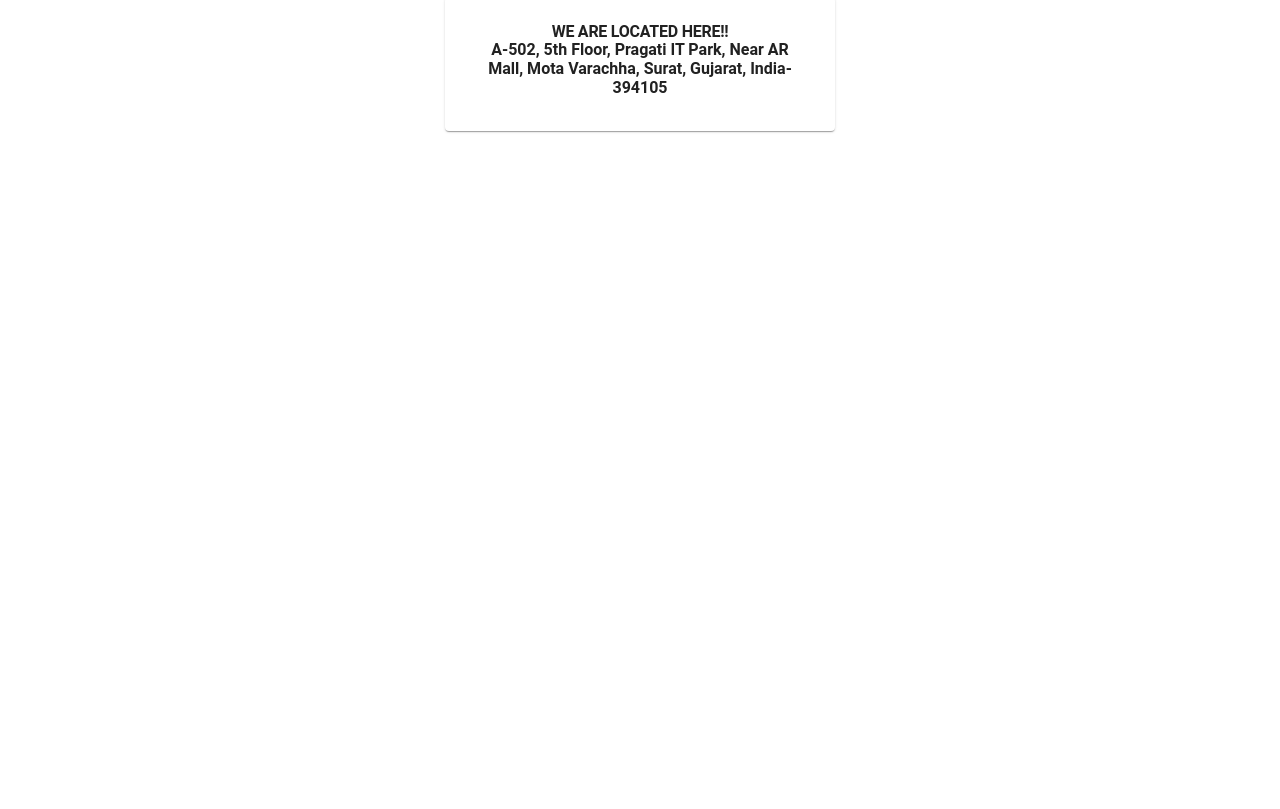
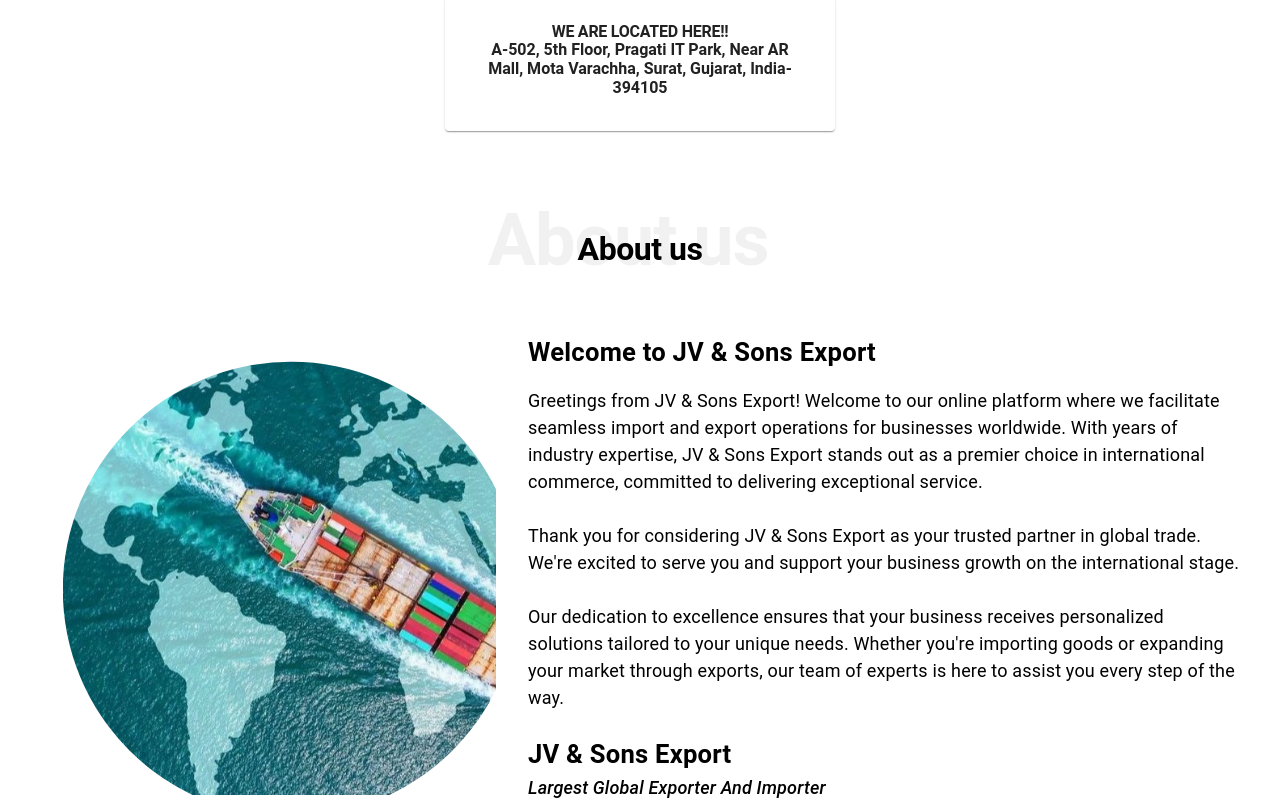
Before and after one commit to Parthsabhaya18/globsea-exim, a Next.js app: page /Availability/DetailsManagment in a window 1280 px wide. Shown: the part 290-1099 px from the top of the page. Before the commit the page ends 800 px from the top, so only its background shows below. Built offline with nearby package versions, Linux system fonts and the light colour scheme.

Commit message:
added about us

```diff
--- a/src/common/Text.js
+++ b/src/common/Text.js
@@ -10,15 +10,22 @@
   sx,
 }) => {
   return (
-    <Box sx={{ position: 'relative', textAlign: 'center', display: 'inline-block', mb: 4 }}>
+    <Box sx={{ position: 'relative', textAlign: 'center', display: 'inline-block', mb: 4 ,}}>
       <Typography
         variant="h1"
         sx={{
           position: 'absolute',
-          top: '25%',
-          left: '49%',
+          top: { xs: '20%', sm: '25%' },
+          left: { xs: '50%', sm: '49%' },
           transform: 'translate(-50%, -50%)',
-          fontSize: '3.8rem',
+          display:{
+            xs:'none',
+            sm:'block'
+          },
+          fontSize: {  xs: '2.5rem',
+          sm: '3rem',
+          md: '3.8rem',
+          lg: '4.5rem',},
           fontWeight: 'bold',
           opacity: 0.05,
           whiteSpace: 'nowrap',
@@ -32,7 +39,7 @@
       variant={variant}
       color={color}
       fontWeight={fontWeight}
-      sx={{...sx,position:'relative',zIndex:1}}
+      sx={{...sx,position:'relative',zIndex:1,fontSize:'32px',fontWeight:'bold', textAlign: 'center'}}
     >
       {children}
       <Box sx={ {width:'50px',height:'3px',position:'absolute',left:'0',right:'0',background:'var(--color-primary)',margin: '8px auto 0',}}></Box>
--- a/src/pages/Availability/DetailsManagment.css
+++ b/src/pages/Availability/DetailsManagment.css
@@ -6,6 +6,8 @@
   gap:5;
   margin:70px 0px ;
 }
+
+/* Our Location and availability  */
 .card-main{
   display: flex;
   justify-content: center;
@@ -43,3 +45,54 @@
     align-items: center;
     gap: 13;
 }
+@media screen and (max-width: 376px) {
+  .Card-box{
+      padding: 10px 0px;
+  }
+}
+
+/* about us  */
+.about-us-main {
+  padding: 0 30px;
+  max-width: 1200px;
+  margin: auto;
+  display: flex;
+  flex-direction: column;
+
+}
+
+.photo-frame {
+  width: 100%;
+  max-width: 456px;
+  aspect-ratio: 1 / 1;
+  border-radius: 15px !important;
+  background-color: var(--color-imageBackground);
+  position: relative;
+  overflow: hidden;
+}
+
+.about-image {
+  object-fit: cover;
+  border-radius: 50%;
+  padding: 5%;
+}
+
+.about-us-title1,
+.about-us-title2 {
+  font-size: clamp(1.5rem, 2vw, 2rem) !important;
+  font-weight: 700 !important;
+}
+
+.about-us-text,
+.about-us-text2 {
+  font-size: clamp(1rem, 1.5vw, 1.125rem) !important;
+}
+
+.about-us-text2 {
+  font-style: italic;
+  font-weight: 500 !important;
+}
+
+.about-us {
+  margin-top: 2rem;
+}
--- a/src/pages/Availability/DetailsManagment.jsx
+++ b/src/pages/Availability/DetailsManagment.jsx
@@ -3,11 +3,13 @@
 import LocationAndAvailabilty from '../../utilies/UtilisJson.js'
 import './DetailsManagment.css';
 import OurLocationAvailability from "./components/OurLocationAvailability.jsx";
+import AboutUs from "./components/AboutUs.jsx";
 const Availability = () =>{
 
     return(
         <>
            <OurLocationAvailability/>
+           <AboutUs/>
         </>
     )
 }
--- a/src/pages/Availability/components/AboutUs.jsx
+++ b/src/pages/Availability/components/AboutUs.jsx
@@ -1,7 +1,58 @@
-const AboutUs = () =>{
-    return(
-        <>
-        </>
-    )
-}
+import { Box, Typography } from "@mui/material";
+import TypographyText from "../../../common/Text";
+import aboutUs from "../../../../public/assests/about-us-photo.jpg";
+import Image from "next/image";
+import { translate } from "@/utilies/translate";
+
+const AboutUs = () => {
+  return (
+    <Box className="about-us-main">
+      <TypographyText variant="h1">About us</TypographyText>
+
+      <Box
+        className="about-us"
+        sx={{
+          display: "flex",
+          flexDirection: { xs: "column", md: "row" },
+          gap: 4,
+          alignItems: "center",
+          justifyContent: "center",
+          mt: 4,
+        }}
+      >
+        <Box className="photo-frame">
+          <Image
+            src={aboutUs}
+            alt="About Us Image"
+            priority
+            fill
+            className="about-image"
+            sizes="(max-width: 768px) 80vw, 416px"
+          />
+        </Box>
+
+        <Box sx={{ flex: 1, textAlign: { xs: "center", md: "left" } }}>
+          <Typography className="about-us-title1" sx={{ mb: 2,color:'var(--color-brown)' }}>
+            {translate.ABOUTUSTITLE}
+          </Typography>
+          <Typography className="about-us-text" sx={{ mb: 3,color:'var(--color-text)' }}>
+            {translate.ABOUTFIRSTDES1}
+            <br />
+            <br />
+            {translate.ABOUTFIRSTDES2}
+            <br />
+            <br />
+            {translate.ABOUTFIRSTDES3}
+
+          </Typography>
+          <Typography className="about-us-title2" sx={{color:'var(--color-default)'}}>JV & Sons Export</Typography>
+          <Typography className="about-us-text2" sx={{color:'var(--color-default)'}}>
+            {translate.ABOUTSECONDDES1}
+          </Typography>
+        </Box>
+      </Box>
+    </Box>
+  );
+};
+
 export default AboutUs;
--- a/src/pages/Availability/components/OurLocationAvailability.jsx
+++ b/src/pages/Availability/components/OurLocationAvailability.jsx
@@ -4,6 +4,7 @@
 import LocationAndAvailabilty from '../../../utilies/UtilisJson.js'
 import '../DetailsManagment.css'
 import { useState } from "react";
+import { translate } from "@/utilies/translate";
 const OurLocationAvailability = () =>{
     const [clickedCardIndex, setClickedCardIndex] = useState(null);
     const isMobile = useMediaQuery('(max-width:768px)');
@@ -15,8 +16,8 @@
     return(
         <>
             <Box className="location-main">
-                <TypographyText variant="h1" sx={{fontSize:'32px',fontWeight:'bold', textAlign: 'center'}} >
-                        Our Location & Availability
+                <TypographyText variant="h1" >
+                        {translate.OurLocationAvailability}
                 </TypographyText>
                <Box className="card-main">
                {
--- a/src/pages/Navbar/Navbar.css
+++ b/src/pages/Navbar/Navbar.css
@@ -23,7 +23,6 @@
     display: flex;
     gap: 20px;
     font-size: 16px;
-    font-family:var(--font-primary) ;
 
 }
 
--- a/src/styles/globals.css
+++ b/src/styles/globals.css
@@ -8,7 +8,8 @@
     --color-white: #FFFFFF !important;
     --color-offWhite: #FFFFFF99 !important;
     --color-text: #001973 !important;
-    --color-brown: #873c3c;
+    --color-brown: #8b0000 !important;
+    --color-imageBackground: #f9f9f9 !important;
 
     --font-default: "Open Sans", system-ui, -apple-system, "Segoe UI", Roboto, "Helvetica Neue", Arial, "Noto Sans", "Liberation Sans", sans-serif, "Apple Color Emoji", "Segoe UI Emoji", "Segoe UI Symbol", "Noto Color Emoji" !important;
     --font-primary: "Inter", sans-serif !important;
@@ -20,6 +21,7 @@
     --font-medium: 18px !important;
     --font-large: 20px !important;
     --font-ex-large: 22px !important;
+    --font-title: 28px !important;
 
     --font-family:'inter', 'sans-serif' !important;
   }
--- a/src/utilies/translate.js
+++ b/src/utilies/translate.js
@@ -1,5 +1,21 @@
+
 export const translate = {
     GLOBSEA_EXIM: "GLOBSEA EXIM",
     DESCRIPTION: `Welcome to JV & Sons Export, your trusted partner for all your export needs. With extensive experience and a commitment to quality, we offer unmatched solutions for global businesses. Benefit from our vast network, strategic partnerships, and comprehensive services, making us your top choice for international exports. Explore our range of export services and let us help you achieve your export goals.`,
-    DESCRIPTION2:`We are a more than 2 decades old company, passing the legacy of food & agriculture to generations. Shubham Nutri Foods is a joint venture of Ganesh Ginning Factory(1998) & Shubham Foods(2021). Both the parent companies have vast experience & are running successfully, setting new records every day. To explore one more vertical in the same segment, Shubham Nutri Food was brought into existence in the year 2022.`
+    DESCRIPTION2:`We are a more than 2 decades old company, passing the legacy of food & agriculture to generations. Shubham Nutri Foods is a joint venture of Ganesh Ginning Factory(1998) & Shubham Foods(2021). Both the parent companies have vast experience & are running successfully, setting new records every day. To explore one more vertical in the same segment, Shubham Nutri Food was brought into existence in the year 2022.`,
+    ABOUTUSTITLE: 'Welcome to JV & Sons Export',
+    ABOUTFIRSTDES1:`  Greetings from JV & Sons Export! Welcome to our online platform
+            where we facilitate seamless import and export operations for
+            businesses worldwide. With years of industry expertise, JV & Sons
+            Export stands out as a premier choice in international commerce,
+            committed to delivering exceptional service.`,
+    ABOUTFIRSTDES2:`Thank you for considering JV & Sons Export as your trusted partner
+            in global trade. We're excited to serve you and support your
+            business growth on the international stage.`,
+    ABOUTFIRSTDES3:` Our dedication to excellence ensures that your business receives
+            personalized solutions tailored to your unique needs. Whether you're
+            importing goods or expanding your market through exports, our team
+            of experts is here to assist you every step of the way.`,
+            ABOUTSECONDDES1:'Largest Global Exporter And Importer',
+          OurLocationAvailability  :'Our Location & Availability',
 }
```
Also changed, not shown: src/app/page.jsx (+14 -4 lines), src/styles/theme.js (added, +10 -0 lines), public/assests/about-us-photo.jpg (added).
